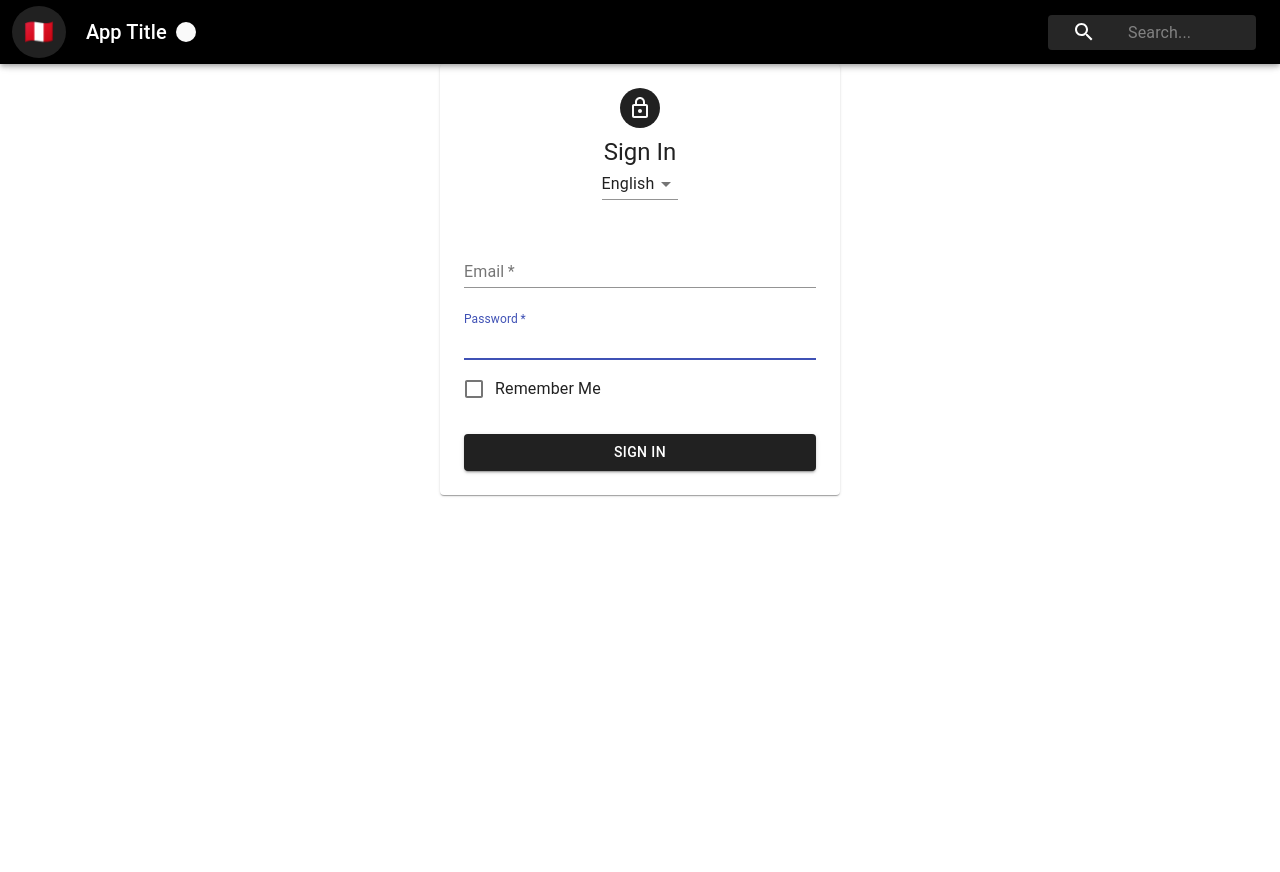
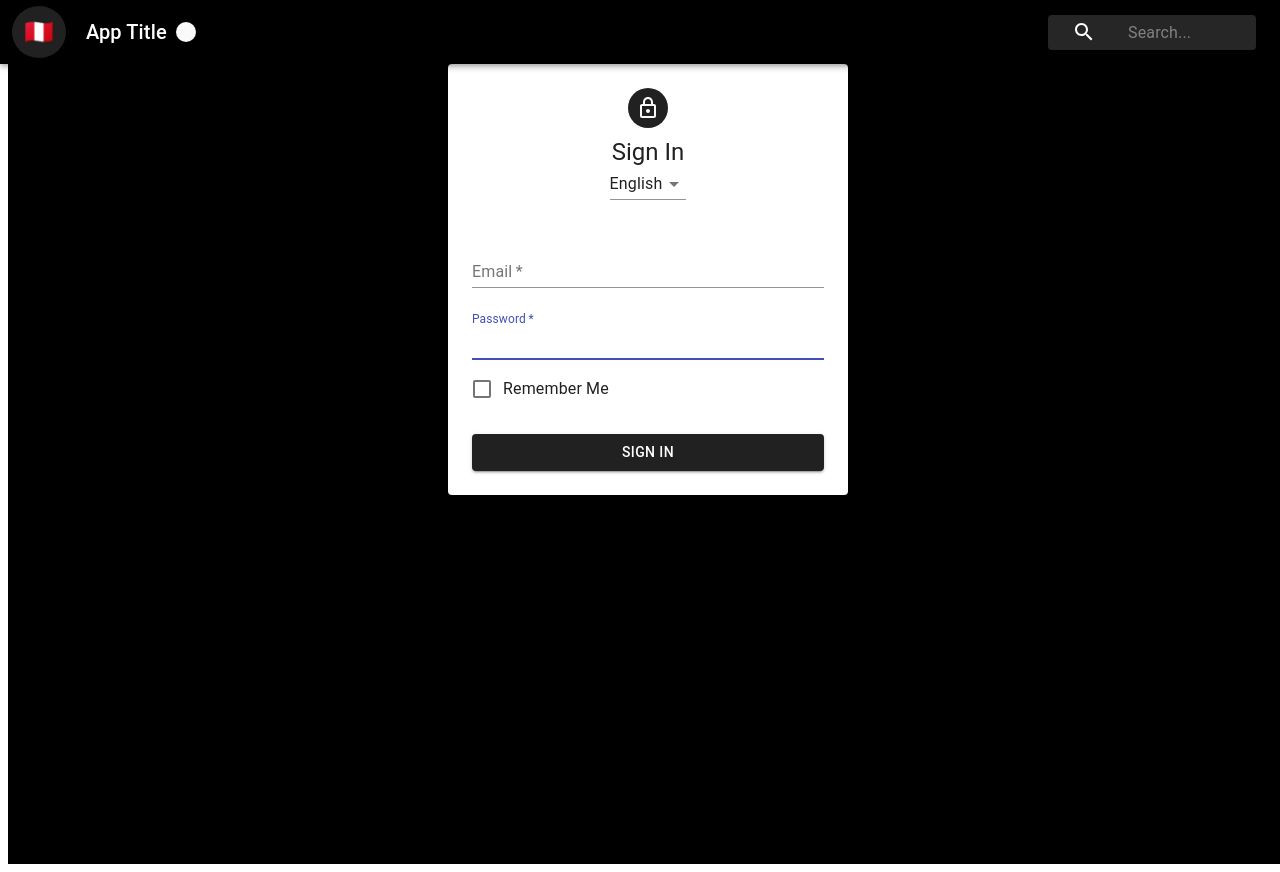
Before and after one commit to CesarCachay/Context-Demo-App, a React (Create React App) app: page / in a window 1280 px wide. Before the commit the page ends 800 px from the top, so only its background shows below. Built offline with nearby package versions, Linux system fonts and the light colour scheme.

Commit message:
Add Page Content & fix yarn.lock

```diff
--- a/package.json
+++ b/package.json
@@ -6,6 +6,7 @@
     "@emotion/core": "^10.0.15",
     "@material-ui/core": "^4.3.2",
     "@material-ui/icons": "^3.0.2",
+    "lodash": "^4.17.15",
     "react": "^16.9.0",
     "react-dom": "^16.9.0",
     "react-scripts": "3.1.0"
--- a/src/App.js
+++ b/src/App.js
@@ -1,13 +1,15 @@
 import React from "react";
+
 import Navbar from "./components/Navbar";
 import Form from "./components/Form";
+import PageContent from "./components/PageContent";
 
 function App() {
   return (
-    <div className="App">
+    <PageContent>
       <Navbar />
       <Form />
-    </div>
+    </PageContent>
   );
 }
 
--- /dev/null
+++ b/src/components/PageContent.js
@@ -0,0 +1,15 @@
+import React, { Component } from "react";
+
+class PageContent extends Component {
+  render() {
+    const styles = {
+      backgroundColor: "black",
+      height: "100vh",
+      width: "100vw"
+    };
+
+    return <div style={styles}>{this.props.children}</div>;
+  }
+}
+
+export default PageContent;
```
Also changed, not shown: 1 other file (tests, documents, lock files or other folders).
